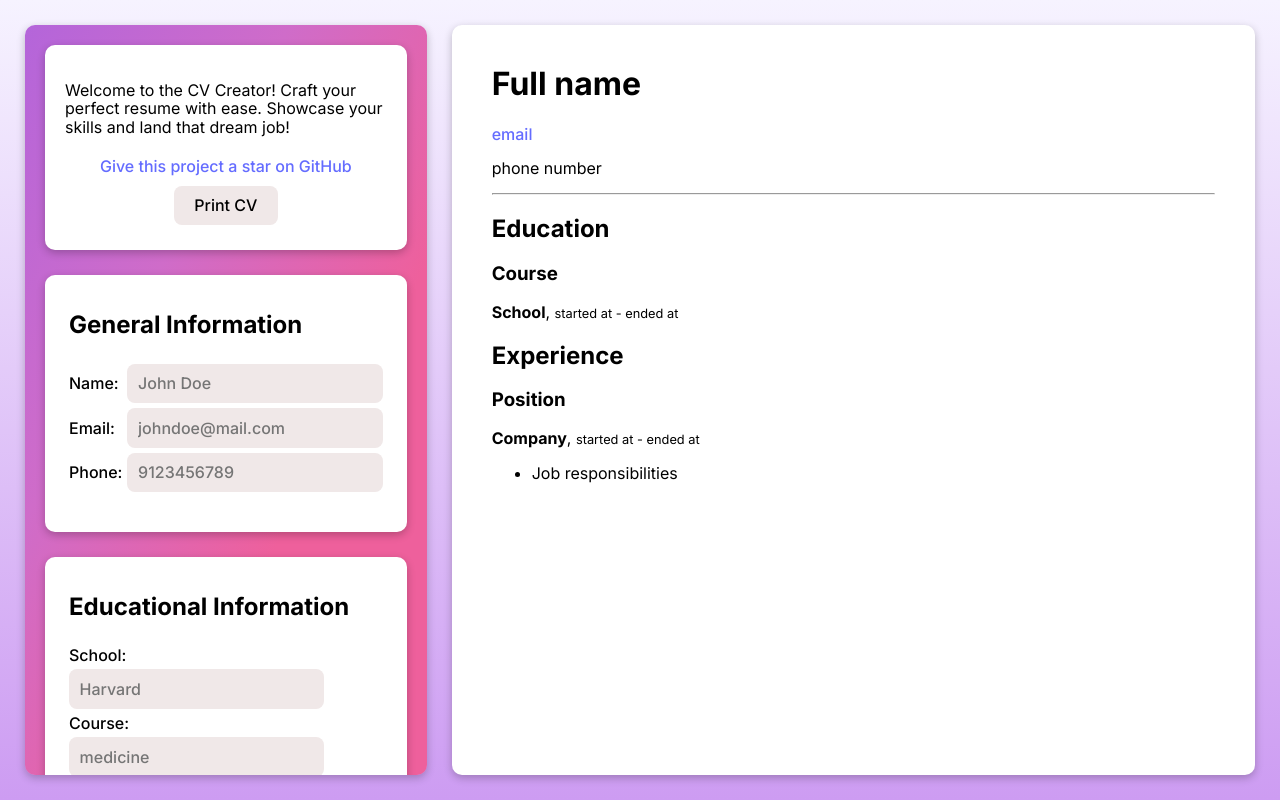
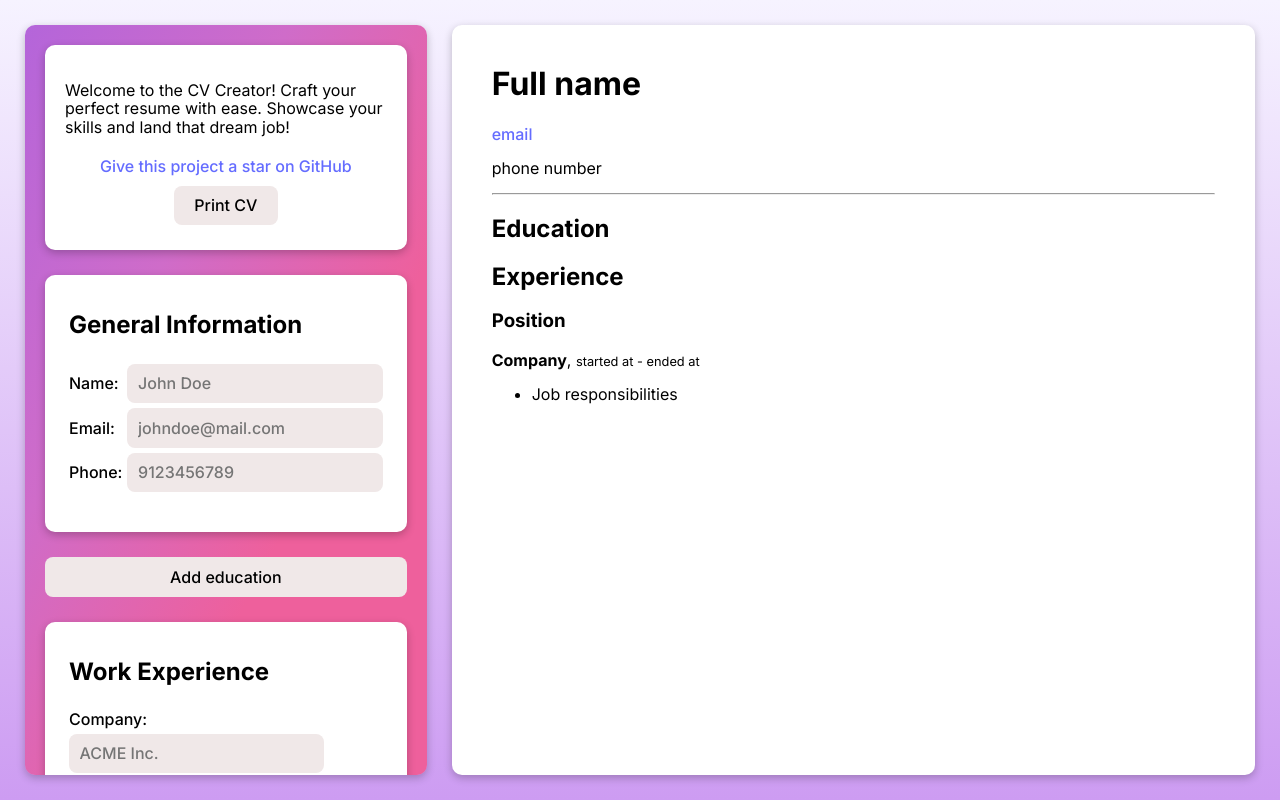
Before and after one commit to shravzzv/ODIN-CV-application-project, a React (Vite) app: page / in a window 1280 px wide. Built offline with nearby package versions, Linux system fonts and the light colour scheme.

Commit message:
feat: Enable dynamic addition of educational information

```diff
--- a/package.json
+++ b/package.json
@@ -12,7 +12,8 @@
   "dependencies": {
     "normalize.css": "^8.0.1",
     "react": "^18.2.0",
-    "react-dom": "^18.2.0"
+    "react-dom": "^18.2.0",
+    "uuid": "^9.0.1"
   },
   "devDependencies": {
     "@types/react": "^18.2.43",
--- a/src/App.jsx
+++ b/src/App.jsx
@@ -14,13 +14,7 @@ function App() {
     phone: '',
   })
 
-  const [educationalInfo, setEducationalInfo] = useState({
-    school: '',
-    course: '',
-    startDate: '',
-    endDate: '',
-    isCurrent: false,
-  })
+  const [educationalInfo, setEducationalInfo] = useState([])
 
   const [workInfo, setWorkInfo] = useState({
     company: '',
--- a/src/components/CV.jsx
+++ b/src/components/CV.jsx
@@ -1,16 +1,9 @@
 /* eslint-disable react/prop-types */
+import { Fragment } from 'react'
 import '../styles/CV.css'
 
 export default function CV({ generalInfo, educationalInfo, workInfo }) {
   const { name, email, phone } = generalInfo
-
-  const {
-    school,
-    course,
-    startDate: eduStart,
-    endDate: eduEnd,
-    isCurrent: eduIsCurrent,
-  } = educationalInfo
 
   const {
     company,
@@ -42,6 +35,18 @@ export default function CV({ generalInfo, educationalInfo, workInfo }) {
       <hr />
 
       <h2>Education</h2>
+      {educationalInfo.map((item) => {
+        const {
+          id,
+          school,
+          course,
+          startDate: eduStart,
+          endDate: eduEnd,
+          isCurrent: eduIsCurrent,
+        } = item
+
+        return (
+          <Fragment key={id}>
             <h3>{course || 'Course'}</h3>
             <p>
               <strong>{school || 'School'}</strong>
@@ -53,6 +58,9 @@ export default function CV({ generalInfo, educationalInfo, workInfo }) {
                   : (eduEnd && formatDate(eduEnd)) || 'ended at'}
               </small>
             </p>
+          </Fragment>
+        )
+      })}
 
       <h2>Experience</h2>
       <h3>{position || 'Position'}</h3>
--- a/src/components/EducationalInfoForm.jsx
+++ b/src/components/EducationalInfoForm.jsx
@@ -1,17 +1,51 @@
 /* eslint-disable react/prop-types */
+import { v4 as uuidv4 } from 'uuid'
+
 export default function EducationalInfoForm({ data, updateData }) {
-  const { school, course, startDate, endDate, isCurrent } = data
+  const handleChange = (e, id) => {
+    const { name, value, type, checked } = e.target
 
-  const handleChange = (e) => {
-    const { name, value, type, checked } = e.target
-    updateData((prevData) => ({
-      ...prevData,
+    // Update the specific entry in the data array
+    const updatedData = data.map((info) =>
+      info.id === id
+        ? {
+            ...info,
             [name]: type === 'checkbox' ? checked : value,
-    }))
+          }
+        : info
+    )
+
+    // Call the updateData function with the updated array
+    updateData(updatedData)
+  }
+
+  const handleAddForm = () => {
+    const newEducation = {
+      id: uuidv4(),
+      school: '',
+      course: '',
+      startDate: '',
+      endDate: '',
+      isCurrent: false,
+    }
+
+    // Add the new form to the data array
+    updateData([...data, newEducation])
+  }
+
+  const handleRemoveForm = (id) => {
+    // Remove the form with the given id from the data array
+    const updatedData = data.filter((info) => info.id !== id)
+    updateData(updatedData)
   }
 
   return (
-    <form>
+    <>
+      {data.map((info) => {
+        const { id, school, course, startDate, endDate, isCurrent } = info
+
+        return (
+          <form key={id}>
             <h2 className='form-heading'>Educational Information</h2>
             <label>
               School:
@@ -21,7 +55,7 @@ export default function EducationalInfoForm({ data, updateData }) {
                 id='school'
                 placeholder='Harvard'
                 value={school}
-          onChange={handleChange}
+                onChange={(e) => handleChange(e, id)}
                 required
               />
             </label>
@@ -33,7 +67,7 @@ export default function EducationalInfoForm({ data, updateData }) {
                 id='course'
                 placeholder='medicine'
                 value={course}
-          onChange={handleChange}
+                onChange={(e) => handleChange(e, id)}
                 required
               />
             </label>
@@ -43,7 +77,7 @@ export default function EducationalInfoForm({ data, updateData }) {
                 type='date'
                 name='startDate'
                 value={startDate}
-          onChange={handleChange}
+                onChange={(e) => handleChange(e, id)}
                 required
               />
             </label>
@@ -53,7 +87,7 @@ export default function EducationalInfoForm({ data, updateData }) {
                 type='date'
                 name='endDate'
                 value={endDate}
-          onChange={handleChange}
+                onChange={(e) => handleChange(e, id)}
               />
             </label>
             <label>
@@ -62,9 +96,18 @@ export default function EducationalInfoForm({ data, updateData }) {
                 type='checkbox'
                 name='isCurrent'
                 checked={isCurrent}
-          onChange={handleChange}
+                onChange={(e) => handleChange(e, id)}
               />
             </label>
+            <button type='button' onClick={() => handleRemoveForm(id)}>
+              Remove
+            </button>
           </form>
         )
+      })}
+      <button type='button' onClick={handleAddForm}>
+        Add {data.length > 0 && 'more'} education
+      </button>
+    </>
+  )
 }
```
Also changed, not shown: 1 other file (tests, documents, lock files or other folders). Lines whose indentation alone changed are shown as unchanged.
